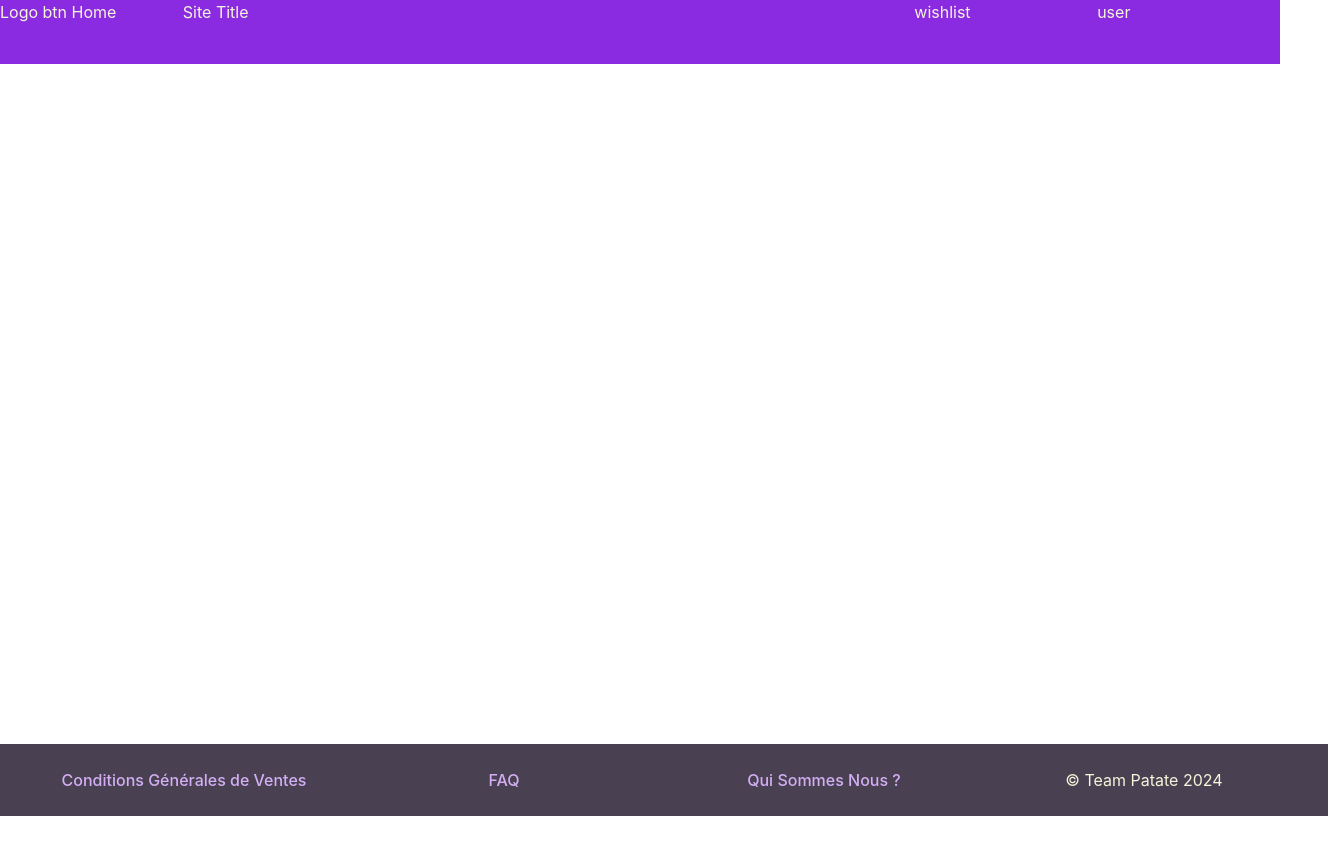
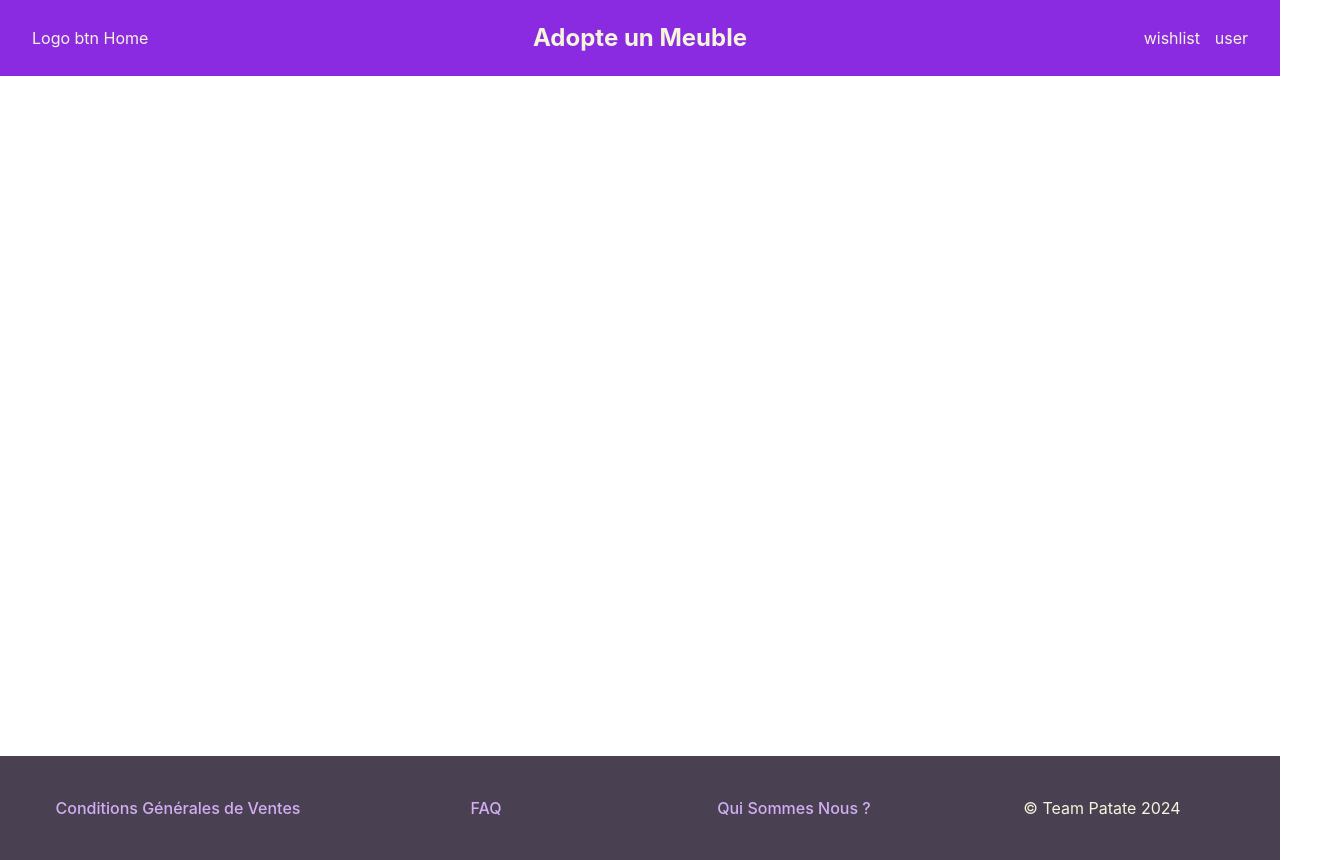
Before and after one commit to adatechschool/projet-plateforme-de-vente-de-meubles-adopteunmeuble, a React (Vite) app in the folder frontend/: page / in a window 1280 px wide. Shown: the whole page, 1328 px wide, since content can reach past the window. Before the commit the page ends 816 px from the top, so only its background shows below. Built offline with nearby package versions, Linux system fonts and the light colour scheme.

Commit message:
fix CSS bug for footer + add several modification to the Header

```diff
--- a/frontend/src/App.css
+++ b/frontend/src/App.css
@@ -1,16 +1,30 @@
 body {
+  max-width: 100%;
   margin: 0;
-  padding: 0;
+
 }
 
 #header {
   display: grid;
-  grid-template-columns: 1fr 4fr 1fr 1fr;
-  height: 4em;
+  grid-template-columns: 4fr 8fr 3fr 1fr;
+  justify-items: center;
+  align-items: center;
   width: 100vw;
   background-color: blueviolet;
   color: beige;
+}
 
+#logo-h {
+  justify-self: left;
+  padding-left: 2em;
+}
+
+#wishlist, #user-account {
+  justify-self: right;
+}
+
+#user-account {
+  padding-right: 2em;
 }
 
 .container-g {
@@ -18,28 +32,22 @@ body {
   width: 100vw;
 }
 
+/*FOOTER*/
+
 #footer {
   display: grid;
   grid-template-columns: 1fr 1fr 1fr 1fr;
   justify-items: center;
   justify-content: center;
-  width: 100vw;
+  align-items: center;
   bottom: 0;
   padding: 1.5em;
-  height: #em;
   background-color: rgb(73, 65, 81);
   color: beige;
 }
 
 #footer a {
-  display: inline-block;
-  margin: 0 10px;
   color:rgb(211, 174, 245);
 }
 
-#footer p {
-  display: inline-block;
-  margin: 0 10px;
-
-
-}
+/*FIN FOOTER*/
--- a/frontend/src/components/footer.jsx
+++ b/frontend/src/components/footer.jsx
@@ -8,7 +8,6 @@ function Footer () {
             <a href="https://dae.gouv.nc/sites/default/files/atoms/files/modeletype_cgv_ccpc.pdf" target="_blank">Conditions Générales de Ventes</a>
             <a href="https://www.jimdo.com/fr/blog/comment-rediger-faq/#:~:text=Que%20signifie%20FAQ%20%3F,informations%20dont%20ils%20ont%20besoin." target="_blank">FAQ</a>
             <a href="https://www.oberlo.fr/blog/qui-sommes-nous-exemple" target="_blank">Qui Sommes Nous ?</a>
-            {/* <p>liens RS</p> */}
             <p>© Team Patate 2024</p>
         </div>
     )
--- a/frontend/src/components/header.jsx
+++ b/frontend/src/components/header.jsx
@@ -2,12 +2,11 @@ function Header() {
     return (
         <div id="header">
             <div id="logo-h">Logo btn Home</div>
-            <div id="website-title">Site Title</div>
+            <h2 id="website-title">Adopte un Meuble</h2>
             <div id="wishlist">wishlist</div>
             <div id="user-account">user</div>
         </div>
     );
 }
 
-
-export default Header
+export default Header;
```
